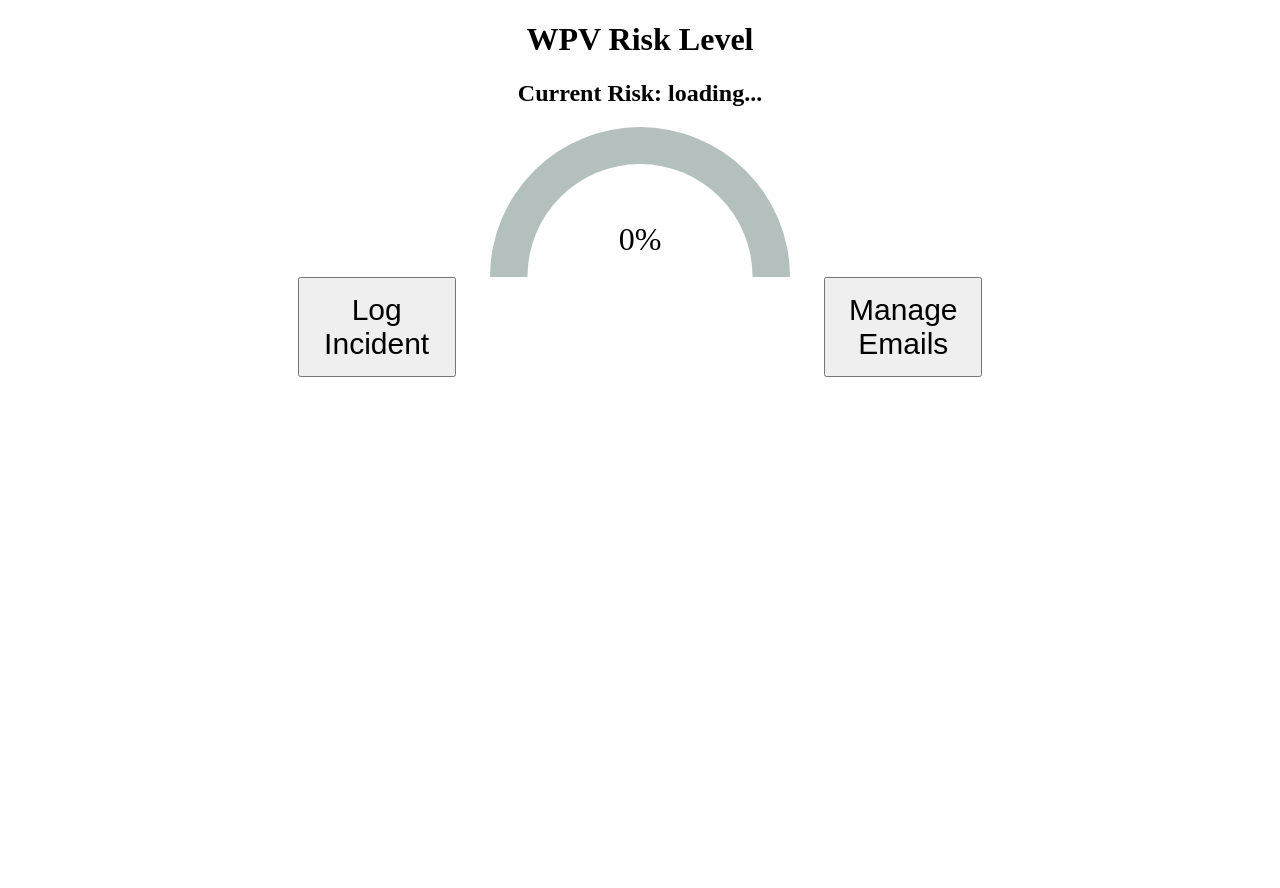
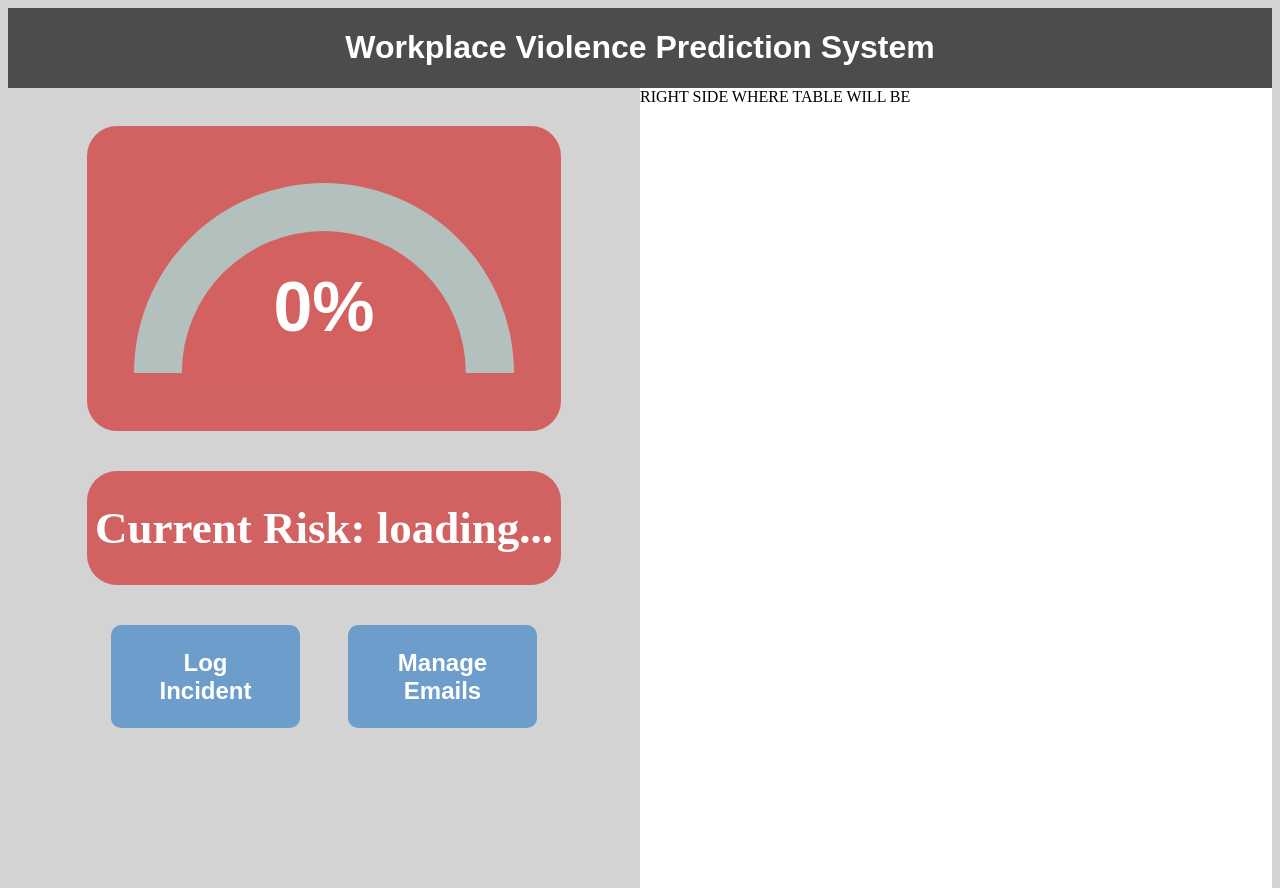
Before and after one commit to averybobbitt/workplace-violence-prediction-api, a Django app: template WorkplaceViolencePredictionAPI/API/templates/home.html in a window 1280 px wide. Before the commit the page ends 377 px from the top, so only its background shows below. Run offline with Django 5.2, Linux system fonts and the light colour scheme; the template is opened without the code that fills it, so the values that code supplies are empty.

Commit message:
new UI :3

```diff
--- a/WorkplaceViolencePredictionAPI/API/static/css/home.css
+++ b/WorkplaceViolencePredictionAPI/API/static/css/home.css
@@ -1,14 +1,62 @@
 body {
     height: 100vh;
+    background-color: lightgray;
+}
 
+.body_container {
+    background-color: lightgray;
+    display: flex;
+    width: auto;
+    height: 100%;
+}
+
+.body_left {
+    padding-top: 3%;
+    display:flex;
+    flex-direction: column;
+    align-items: center;
+    width: 50%;
+    gap: 40px;
+}
+
+.body_right {
+    width: 50%;
+    background-color: white;
 }
 
 :root {
     --rotation: 0deg
 }
 
+
+.gauge_container {
+    border-radius: 30px;
+    width: 75%;
+    height: 40%;
+    display: flex;
+    align-items: center;
+    justify-content: center;
+    background-color: #d26161;
+    grid-row: 1;
+}
+
+.risk_container {
+    grid-row: 2;
+    display: flex;
+    background-color: #d26161;
+    width: 75%;
+    height: 15%;
+    border-radius: 30px;
+    align-items: center;
+    justify-content: center;
+    color: white;
+    font-size: 30px;
+    font-weight: bold;
+}
+
 .gauge {
-    max-width: 300px;
+    flex: 1;
+    max-width: 80%;
     margin: auto;
 }
 
@@ -37,7 +85,7 @@ body {
 .gauge_cover {
     width: 75%;
     height: 150%;
-    background: white;
+    background: rgba(224, 54, 54, 0.685);
     border-radius: 50%;
     position: absolute;
     top: 25%;
@@ -48,35 +96,60 @@ body {
     display: flex;
     align-items: center;
     justify-content: center;
-    padding-bottom: 25%;
+    padding-bottom: 35%;
     box-sizing: border-box;
 
     /* Font */
-    font-size: 32px;
+    font-size: 70px;
+    font-family: Arial, Helvetica, sans-serif;
+    font-weight: bold;
+    color: white;
 }
 
 .button_container {
     display: flex;
-    height: 25%;
-    grid-template-columns:auto auto;
-    grid-template-rows:1fr;
+    height: 15%;
+    width: 75%;
     justify-content: space-evenly;
-    align-content: center
+    align-items: center;
 }
 
 .m_button {
-    font-size: 150%;
-    width: 25%;
-    align-items: center
+    width: 50%;
+    height: 100%;
 }
 
 .but {
-    height: 50%;
-    width: 50%;
-    font-size: 125%;
-    vertical-align: center
+    padding: 10%;
+    font-size: 100%;
+    align-items: center;
+    width: 80%;
+    font-size: 150%;
+    font-family: Arial, Helvetica, sans-serif;
+    font-weight: bold;
+    vertical-align: center;
+    border: none;
+    background-color: #6d9ecb;
+    color: white;
+    border-radius: 10px;
 }
 
-.but, .header, .m_button {
-    text-align: center
+.but, .m_button {
+    text-align: center;
 }
+
+.but:hover {
+    background-color: #195388dc;
+    cursor: pointer;
+}
+
+.header {
+    background-color: #4d4c4c;
+    color: white;
+    width: 100%;
+    top: 0;
+    left: 0;
+    display: flex;
+    font-family: Arial, Helvetica, sans-serif;
+    justify-content: center;
+}
--- a/WorkplaceViolencePredictionAPI/API/templates/home.html
+++ b/WorkplaceViolencePredictionAPI/API/templates/home.html
@@ -13,10 +13,13 @@
 <!-- Credit for HTML/JS/CSS dial to Dom -- https://codepen.io/dcode-software -->
 
 <div class="header">
-    <h1>WPV Risk Level</h1>
-    <h2>Current Risk: <span id="riskYN">loading...</span></h2>
+    <h1>Workplace Violence Prediction System</h1>
 </div>
+<div class="body_container">
 
+    <div class="body_left">
+
+        <div class="gauge_container">
             <div class="gauge" id="demoGauge">
                 <div class="gauge_body">
                     <div class="gauge_fill"></div>
@@ -24,6 +27,12 @@
                         <span class="gauge_percentage">0</span>%
                     </div>
                 </div>
+            </div>
+        </div>
+
+
+        <div class="risk_container">
+            <h2>Current Risk: <span id="riskYN">loading...</span></h2>
         </div>
 
         <div class="button_container">
@@ -40,5 +49,15 @@
                 </a>
             </div>
         </div>
+
+    </div>
+
+    <div class="body_right">
+        RIGHT SIDE WHERE TABLE WILL BE
+    </div>
+
+
+</div>
+
 </body>
 </html>
--- a/WorkplaceViolencePredictionAPI/scheduler/tasks.py
+++ b/WorkplaceViolencePredictionAPI/scheduler/tasks.py
@@ -4,7 +4,7 @@ import requests
 from django.conf import settings
 from django.core.exceptions import ValidationError
 
-from WorkplaceViolencePredictionAPI.API.models import HospitalData
+from WorkplaceViolencePredictionAPI.API.models import HospitalData, RiskData
 from WorkplaceViolencePredictionAPI.API.serializers import HospitalDataSerializer, RiskDataSerializer
 from WorkplaceViolencePredictionAPI.helpers import risk_to_dict
 
```
Lines whose indentation alone changed are shown as unchanged.
